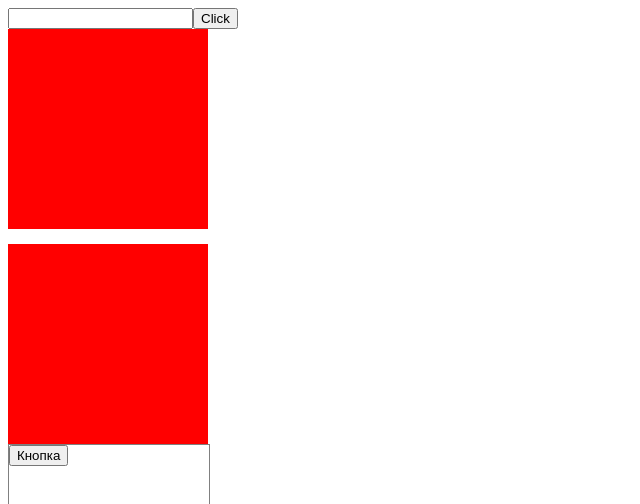
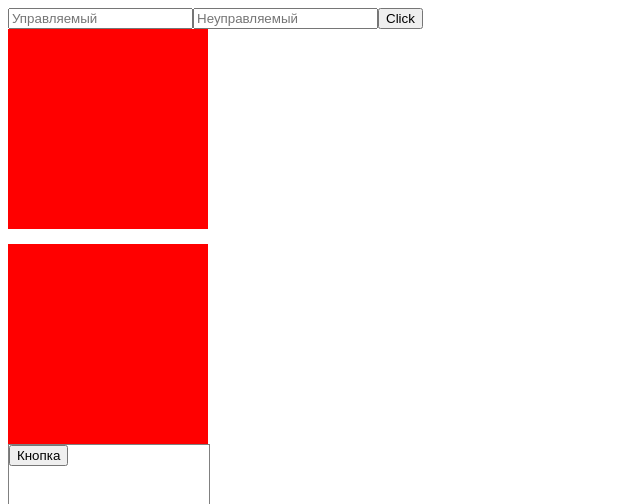
Before and after one commit to fadeyush/TypeScript-beginning, a React (Create React App) app: page / in a window 1280 px wide. Shown: the top 504 px of the page, without its empty margins (0-640 px from the left). Built offline with nearby package versions, Linux system fonts and the light colour scheme; no server answers.

Commit message:
неуправляемый инпут и useRef

```diff
--- a/package.json
+++ b/package.json
@@ -10,9 +10,11 @@
     "@types/node": "^16.18.69",
     "@types/react": "^18.2.47",
     "@types/react-dom": "^18.2.18",
+    "@types/react-router-dom": "^5.3.3",
     "axios": "^1.6.5",
     "react": "^18.2.0",
     "react-dom": "^18.2.0",
+    "react-router-dom": "^6.21.3",
     "react-scripts": "5.0.1",
     "typescript": "^4.9.5",
     "web-vitals": "^2.1.4"
--- a/src/components/EventExample.tsx
+++ b/src/components/EventExample.tsx
@@ -1,8 +1,9 @@
-import React, { FC, useState } from 'react';
+import React, { FC, useRef, useState } from 'react';
 
 const EventExample: FC = () => {
     const [value, setValue] = useState<string>('');
-    const [isDrag, setIsDrag] = useState<boolean>(false)
+    const [isDrag, setIsDrag] = useState<boolean>(false);
+    const inputRef = useRef<HTMLInputElement>(null);
 
     const changeHandler = (e: React.ChangeEvent<HTMLInputElement>) => {
         setValue(e.target.value);
@@ -10,6 +11,7 @@
 
     const clickHandler = (e: React.MouseEvent<HTMLButtonElement>) => {
         console.log(value);
+        console.log(inputRef.current?.value);
     }
 
     const dragHandler = (e: React.DragEvent<HTMLDivElement>) => {
@@ -34,7 +36,8 @@
 
     return (
         <div>
-            <input value={value} onChange={changeHandler} type='text'></input>
+            <input value={value} onChange={changeHandler} type='text' placeholder='Управляемый'></input>
+            <input ref={inputRef} type='text' placeholder='Неуправляемый'></input>
             <button onClick={clickHandler}>Click</button>
             <div onDrag={dragHandler} style={{width: 200, height: 200, backgroundColor: 'red'}}></div>
             <div
```
Also changed, not shown: 2 other files (tests, documents, lock files or other folders).
